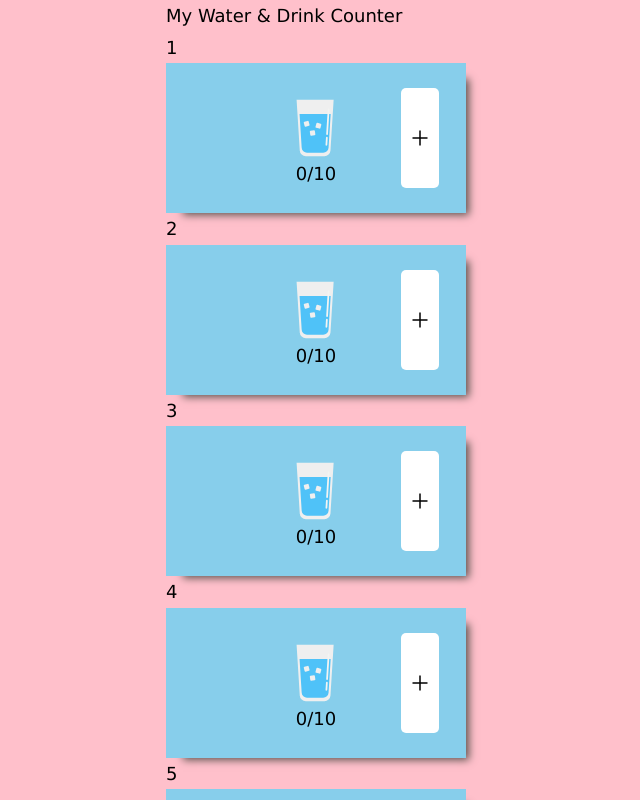
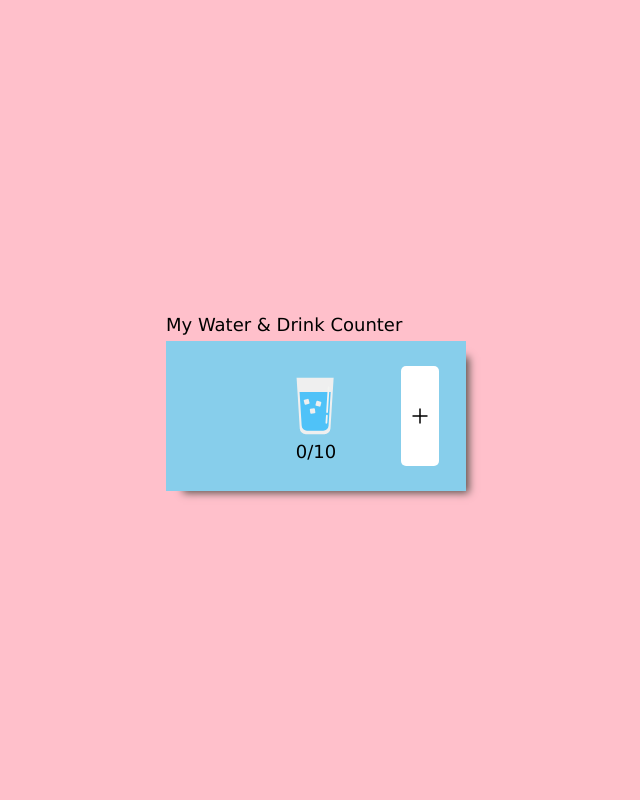
Before and after one commit to yumememooo/counter-water, a React (Create React App) app: page / in a window 1280 px wide. Shown: the top 800 px of the page, without its empty margins (324-964 px from the left). Built offline with nearby package versions, Linux system fonts and the light colour scheme; what react-style-reset would draw is missing.

Commit message:
Fix: remove useless

```diff
--- a/src/App.js
+++ b/src/App.js
@@ -8,7 +8,7 @@ export default function App() {
   return (
     <div className="App">
       My Water & Drink Counter
-      {[...Array(7)].map((item, index) => <div> {index + 1} <Counter /> </div>)}
+      <Counter />
     </div>
   );
 }
```
